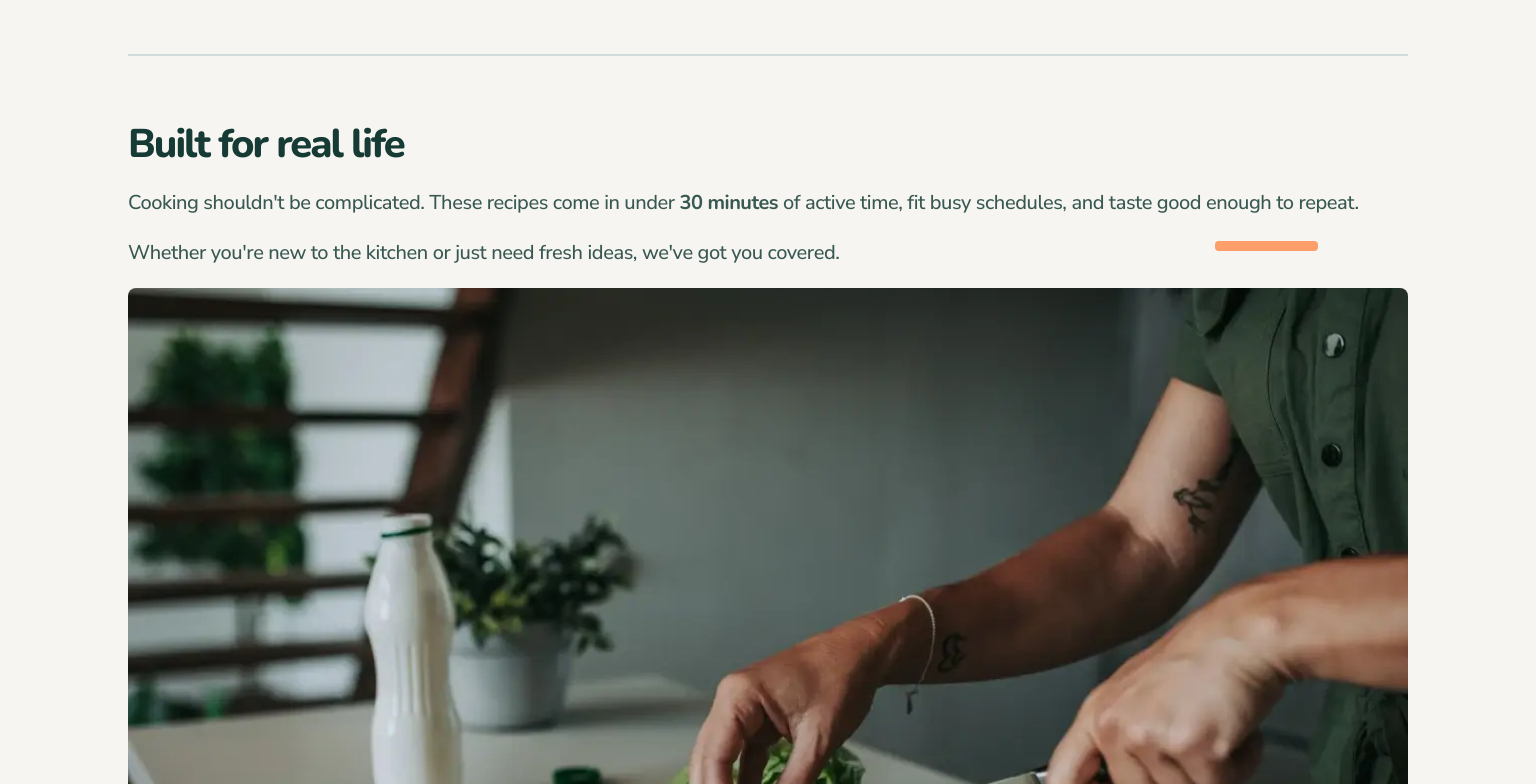
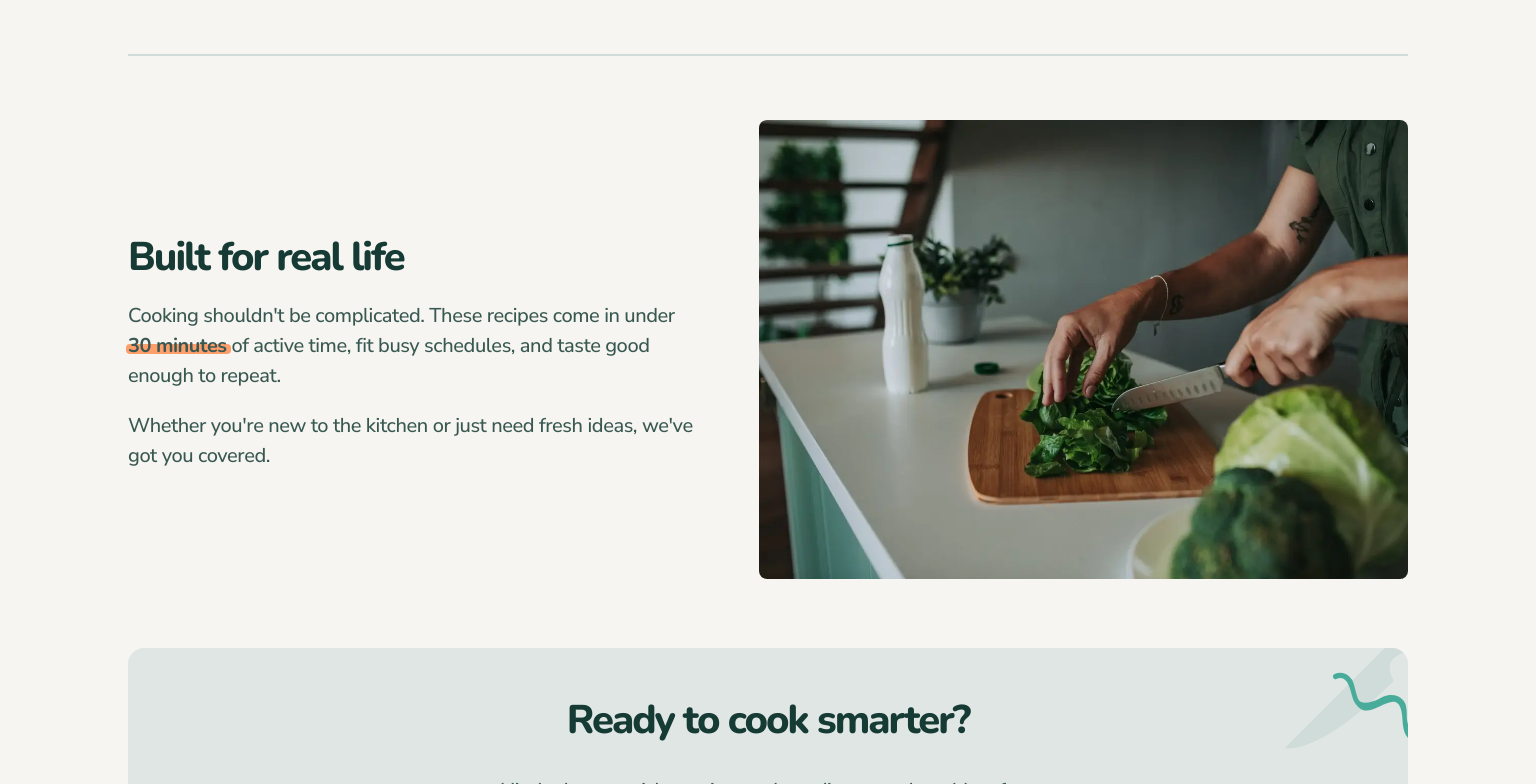
Before and after one commit to mahlvm/recipe-finder-website, a React (Vite) app in the folder recipe-finder-react/: page / in a window 1536 px wide. Shown: the part 1360-2144 px from the top of the page. Built offline with nearby package versions, Linux system fonts and the light colour scheme.

Commit message:
home highlight2

```diff
--- a/recipe-finder-react/src/pages/Home.css
+++ b/recipe-finder-react/src/pages/Home.css
@@ -167,6 +167,15 @@
   gap: var(--spacing-20);
 }
 
+.txtsection3{
+  display: flex;
+  flex-direction: column;
+  justify-content: flex-start;
+  align-items: flex-start;
+  gap: var(--spacing-20);
+}
+
+
 .imgPhotoSthree{
   width: 100%;
 }
@@ -188,6 +197,7 @@
   line-height: var(--text-5-line);
   letter-spacing: var(--text-5-spacing);
   color: var(--Neutral800);
+  position: relative;
 }
 
 hr{
@@ -222,11 +232,11 @@ hr{
     .highlight2{
       position: absolute;
       display: block;
-      z-index: 0;
-      width: 103px;
-      height: 10px;
-      right: 7%;
-      top: 11.2%;
+      z-index: -1;
+      width: 6.563rem;
+      height: 0.625rem;
+      right: 0;
+      bottom: 20%;
       background-color: rgba(var(--Orange500-rgb), 1);
       border-radius: var(--radius-4);
     }
@@ -294,6 +304,7 @@ hr{
     }
 
     .section2{
+      width: 100%;
       display: flex;
       flex-direction: column;
       justify-content: center;
@@ -302,6 +313,7 @@ hr{
     }
 
     .divSection2{
+      width: 100%;
       display: flex;
       flex-direction: row;
       justify-content: center;
@@ -312,6 +324,26 @@ hr{
       flex: 1;
     }
 
+    .section3{
+      display: flex;
+      flex-direction: row;
+      align-items: center;
+      gap: var(--spacing-64)
+    }
+
+
+
+
+
+    .imgPhotoSthree{
+      width: 110%;
+    }
+
+
+
+
+
+
 
 
 }
--- a/recipe-finder-react/src/pages/Home.jsx
+++ b/recipe-finder-react/src/pages/Home.jsx
@@ -59,16 +59,17 @@ const Home = () => {
         <hr></hr>
 
         <section className='section3'>
-            <div className='highlight2'></div>
+            <div className='txtsection3'>
                 <h2 className='h2'>Built for real life</h2>
                 <p className='p'>
-            Cooking shouldn't be complicated. These recipes come in under <span className='thirtymin'>30 minutes </span>
+                Cooking shouldn't be complicated. These recipes come in under <span className='thirtymin'>30 minutes <div className='highlight2'></div></span>
                 of active time, fit busy schedules, and taste good enough to repeat.
                 </p>
                 <p className='p'>
                 Whether you're new to the kitchen or just need fresh ideas, we've got
                 you covered.
                 </p>
+            </div>
 
             <picture className='imgPhotoSthree'>
                 <source media="(max-width: 375px)" srcSet={imagehomereallifesmall} />
```
Lines whose indentation alone changed are shown as unchanged.
